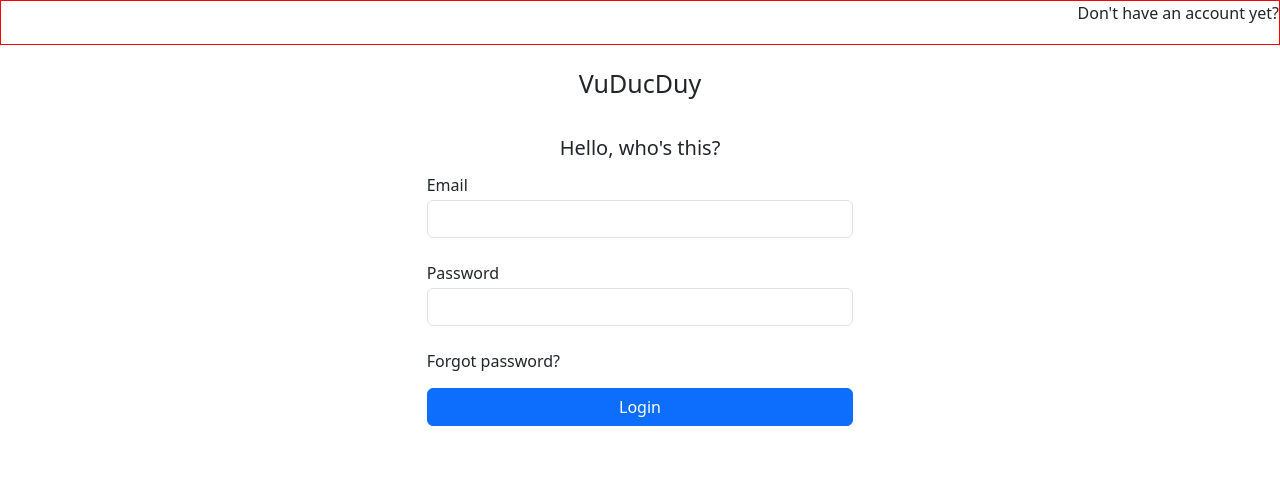
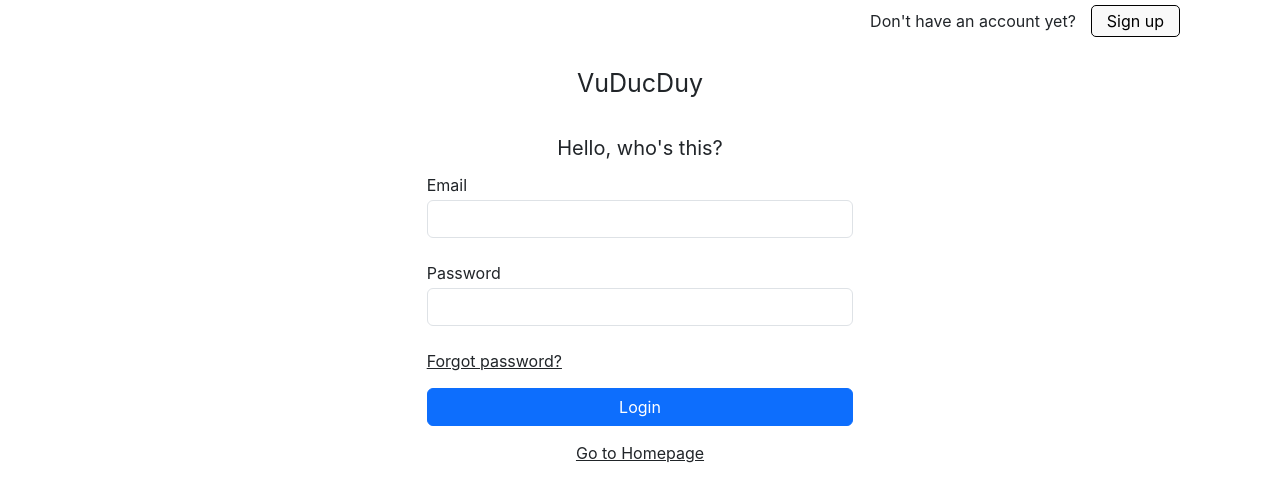
Before and after one commit to DuyCR7/LearnReactjs, a React (Create React App) app: page /login in a window 1280 px wide. Shown: the top 502 px of the page. Built offline with nearby package versions, Linux system fonts and the light colour scheme.

Commit message:
API Login

```diff
--- /dev/null
+++ b/src/Layout.js
@@ -0,0 +1,44 @@
+import { BrowserRouter, Routes, Route } from "react-router-dom";
+import App from "./App";
+import User from "./components/User/User";
+import Admin from "./components/Admin/Admin";
+import HomePage from "./components/Home/HomePage";
+import ManagaUser from "./components/Admin/Content/ManageUser";
+import DashBoard from "./components/Admin/Content/DashBoard";
+import Login from "./components/Auth/Login";
+import { ToastContainer } from "react-toastify";
+import "react-toastify/dist/ReactToastify.css";
+
+const Layout = (props) => {
+  return (
+    <>
+      <Routes>
+        <Route path="/" element={<App />}>
+          <Route index element={<HomePage />} />
+          <Route path="users" element={<User />} />
+        </Route>
+
+        <Route Route path="/admins" element={<Admin />}>
+          <Route index element={<DashBoard />} />
+          <Route path="manage-users" element={<ManagaUser />} />
+        </Route>
+
+        <Route path="/login" element={<Login />} />
+      </Routes>
+
+      <ToastContainer
+        position="top-right"
+        autoClose={5000}
+        hideProgressBar={false}
+        newestOnTop={false}
+        closeOnClick
+        rtl={false}
+        pauseOnFocusLoss
+        draggable
+        pauseOnHover
+      />
+    </>
+  );
+};
+
+export default Layout;
--- a/src/components/Admin/Admin.js
+++ b/src/components/Admin/Admin.js
@@ -3,8 +3,6 @@
 import { FaBars } from 'react-icons/fa';
 import { useState } from "react";
 import { Outlet } from "react-router-dom";
-import { ToastContainer, toast } from 'react-toastify';
-import 'react-toastify/dist/ReactToastify.css';
 
 const Admin = () => {
     const [collapsed, setCollapsed] = useState(false);
@@ -23,17 +21,6 @@
                     <Outlet />
                 </div>
             </div>
-            <ToastContainer
-                position="top-right"
-                autoClose={5000}
-                hideProgressBar={false}
-                newestOnTop={false}
-                closeOnClick
-                rtl={false}
-                pauseOnFocusLoss
-                draggable
-                pauseOnHover
-                />
         </div>
     );
 }
--- a/src/components/Auth/Login.js
+++ b/src/components/Auth/Login.js
@@ -1,17 +1,36 @@
 import { useState } from "react";
 import "./Login.scss";
+import { useNavigate } from "react-router-dom";
+import { postLogin } from "../../services/apiServices";
+import { toast } from "react-toastify";
 
 const Login = (props) => {
   const [email, setEmail] = useState("");
   const [password, setPassword] = useState("");
 
-  const handleLogin = () => {
-    alert("Login");
-  }
+  const navigate = useNavigate();
+
+  const handleLogin = async () => {
+    // validate
+
+    // submit apis
+    let data = await postLogin(email, password);
+    if (data && data.EC === 0) {
+      toast.success(data.EM);
+      navigate("/");
+    }
+
+    if (data && data.EC !== 0) {
+      toast.error(data.EM);
+    }
+  };
 
   return (
     <div className="login-container">
-      <div className="header">Don't have an account yet?</div>
+      <div className="header">
+        <span>Don't have an account yet?</span>
+        <button>Sign up</button>
+      </div>
       <div className="title col-4 mx-auto">VuDucDuy</div>
       <div className="welcome col-4 mx-auto">Hello, who's this?</div>
       <div className="content-form col-4 mx-auto">
@@ -35,7 +54,22 @@
         </div>
         <span className="forgot-password">Forgot password?</span>
         <div>
-          <button onClick={() => handleLogin()} className="btn btn-primary btn-login">Login</button>
+          <button
+            onClick={() => handleLogin()}
+            className="btn btn-primary btn-login"
+          >
+            Login
+          </button>
+        </div>
+        <div className="text-center">
+          <span
+            className="back"
+            onClick={() => {
+              navigate("/");
+            }}
+          >
+            Go to Homepage
+          </span>
         </div>
       </div>
     </div>
--- a/src/components/Auth/Login.scss
+++ b/src/components/Auth/Login.scss
@@ -2,8 +2,19 @@
     .header {
         height: 45px;
         text-align: right;
+        padding: 5px 100px 0 100px;
 
-        border: 1px solid red;
+        button {
+            padding: 3px 15px;
+            margin-left: 15px;
+            border-radius: 5px;
+            background: #f9f9f9;
+            border: 1px solid;
+
+            &:hover {
+                background: white;
+            }
+        }
     }
 
     .title {
@@ -31,5 +42,15 @@
         .btn-login {
             width: 100%;
         }
+
+        .forgot-password {
+            cursor: pointer;
+            text-decoration: underline;
+        }
+
+        .back {
+            cursor: pointer;
+            text-decoration: underline;
+        }
     }
 }
--- a/src/index.js
+++ b/src/index.js
@@ -1,36 +1,18 @@
 import React from "react";
 import ReactDOM from "react-dom/client";
-import App from "./App";
 import reportWebVitals from "./reportWebVitals";
 import { Provider } from "react-redux";
 import store from "./redux/store";
 import "bootstrap/dist/css/bootstrap.min.css";
 import { BrowserRouter, Routes, Route } from "react-router-dom";
-import User from "./components/User/User";
-import Admin from "./components/Admin/Admin";
-import HomePage from "./components/Home/HomePage";
-import ManagaUser from "./components/Admin/Content/ManageUser";
-import DashBoard from "./components/Admin/Content/DashBoard";
-import Login from "./components/Auth/Login";
+import Layout from "./Layout";
 
 const root = ReactDOM.createRoot(document.getElementById("root"));
 root.render(
   <Provider store={store}>
     {/* <React.StrictMode> */}
     <BrowserRouter>
-      <Routes>
-        <Route path="/" element={<App />}>
-          <Route index element={<HomePage />} />
-          <Route path="users" element={<User />} />
-        </Route>
-
-        <Route Route path="/admins" element={<Admin />}>
-          <Route index element={<DashBoard />} />
-          <Route path="manage-users" element={<ManagaUser />} />
-        </Route>
-
-        <Route path="/login" element={<Login />} />
-      </Routes>
+      <Layout />
     </BrowserRouter>
     {/* </React.StrictMode> */}
   </Provider>
--- a/src/services/apiServices.js
+++ b/src/services/apiServices.js
@@ -34,10 +34,16 @@
   return axios.get(`api/v1/participant?page=${page}&limit=${limit}`);
 };
 
+// Login
+const postLogin = (email, password) => {
+  return axios.post("api/v1/login", { email: email, password: password } );
+}
+
 export {
   postCreateNewUser,
   getAllUsers,
   putUpdateUser,
   deleteUser,
   getUserWithPaginate,
+  postLogin
 };
```
